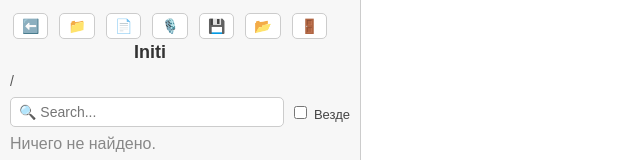
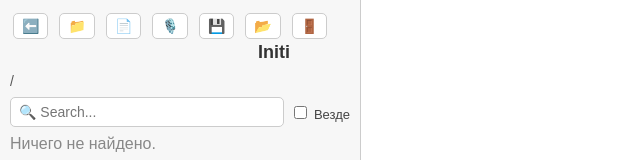
Before and after one commit to 2d3t/index.html, a plain HTML site: page 1.html in a window 1280 px wide. Shown: the top 160 px of the page, without its empty margins (0-640 px from the left). Drawn offline with Linux system fonts and the light colour scheme.

Commit message:
Update 1.html

```diff
--- a/1.html
+++ b/1.html
@@ -112,9 +112,11 @@
     <button onclick="loadSystem()">📂</button>
     <button onclick="location.href='https://2d3t.github.io/index.html/'">🚪</button>
   </div>
-      <div style="text-align: center; flex-grow: 1; font-weight: bold; font-size: 18px; color: #333;">
+  <div style="font-weight: bold; font-size: 18px; color: #333; margin-left: auto;">
     Initi
   </div>
+
+
       <div style="width: 60px;"></div>
     </div>
     <div id="path-bar"></div>
```
Lines whose indentation alone changed are shown as unchanged.
